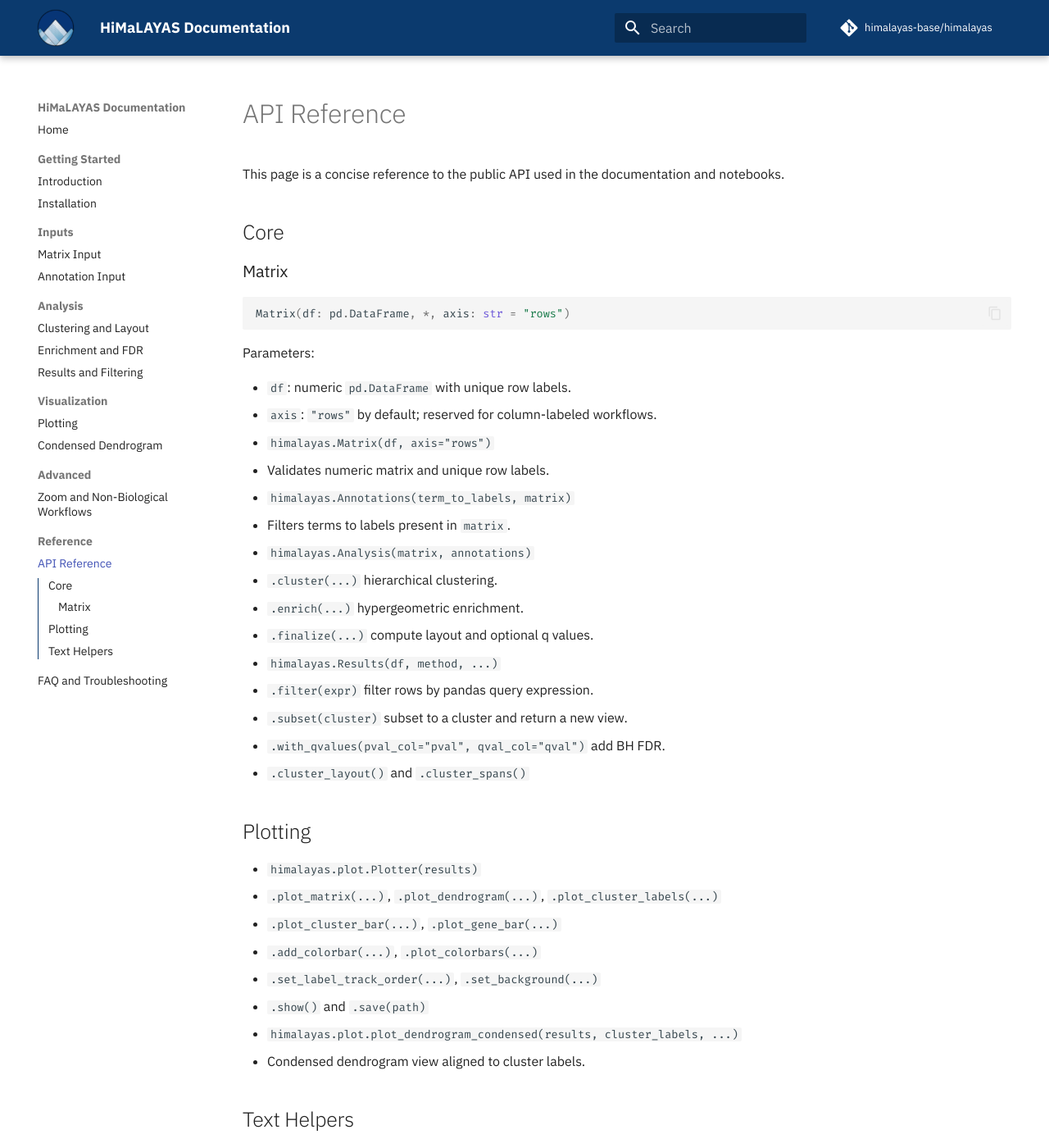
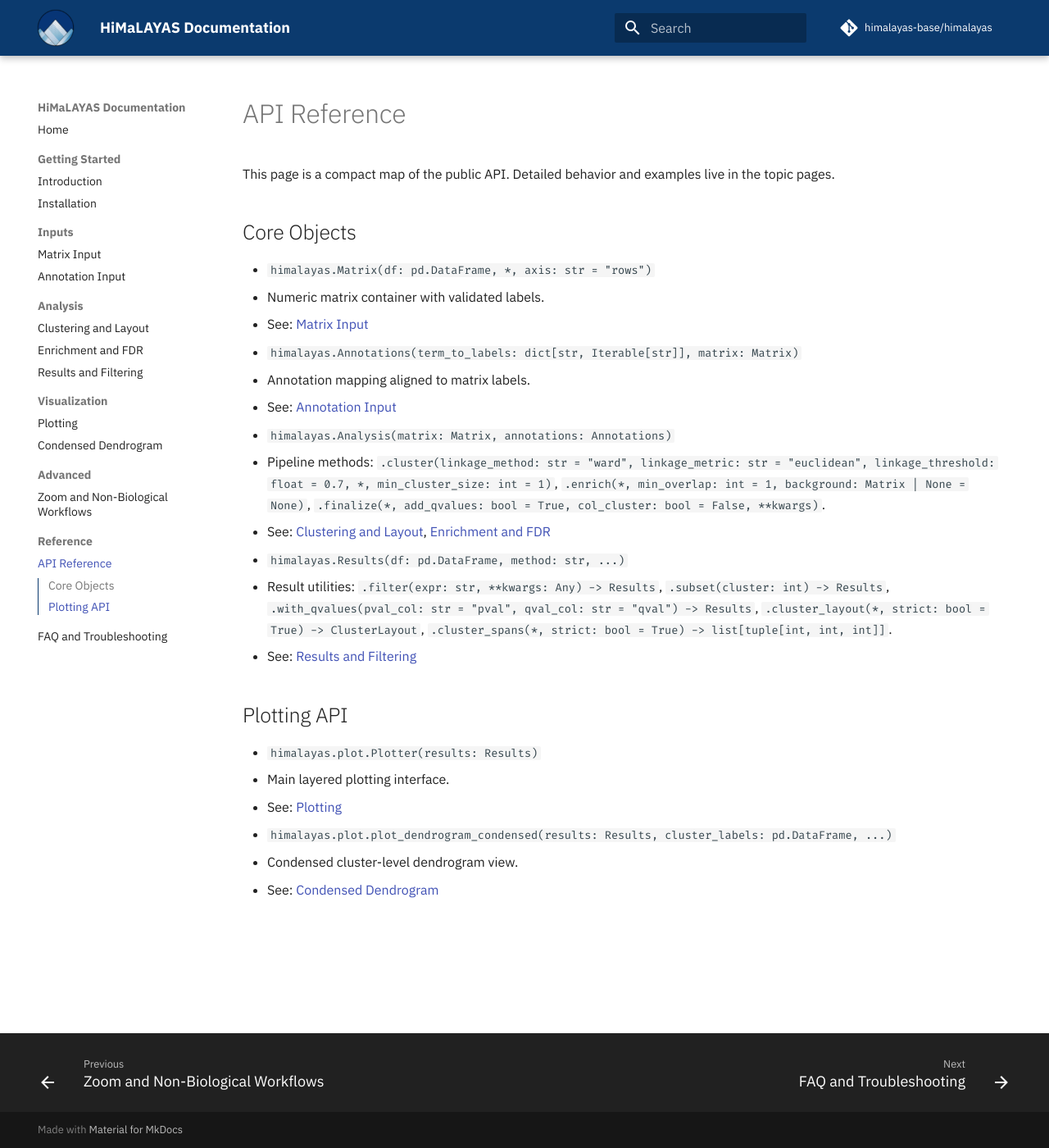
Before and after one commit to himalayas-base/himalayas-docs, an MkDocs documentation site: the page built from docs/10_api_reference.md, in a window 1280 px wide and 1400 px high. Shown: the whole window at 82% size. Built offline with MkDocs 1.6.1 and Material for MkDocs 9.7.7, drawn with Linux system fonts in a browser that asks for light colours; comment, search, counter and statistics services are not loaded; some of the changed text lies outside the part shown.

Commit message:
update docs

````diff
--- a/docs/10_api_reference.md
+++ b/docs/10_api_reference.md
@@ -1,47 +1,31 @@
 # API Reference
 
-This page is a concise reference to the public API used in the documentation and notebooks.
+This page is a compact map of the public API. Detailed behavior and examples live in the topic pages.
 
-## Core
+## Core Objects
 
-### Matrix
+- `himalayas.Matrix(df: pd.DataFrame, *, axis: str = "rows")`
+  - Numeric matrix container with validated labels.
+  - See: [Matrix Input](2_matrix_input.md)
 
-```python
-Matrix(df: pd.DataFrame, *, axis: str = "rows")
-```
+- `himalayas.Annotations(term_to_labels: dict[str, Iterable[str]], matrix: Matrix)`
+  - Annotation mapping aligned to matrix labels.
+  - See: [Annotation Input](3_annotation_input.md)
 
-Parameters:
+- `himalayas.Analysis(matrix: Matrix, annotations: Annotations)`
+  - Pipeline methods: `.cluster(linkage_method: str = "ward", linkage_metric: str = "euclidean", linkage_threshold: float = 0.7, *, min_cluster_size: int = 1)`, `.enrich(*, min_overlap: int = 1, background: Matrix | None = None)`, `.finalize(*, add_qvalues: bool = True, col_cluster: bool = False, **kwargs)`.
+  - See: [Clustering and Layout](4_clustering.md), [Enrichment and FDR](5_enrichment.md)
 
-- `df`: numeric `pd.DataFrame` with unique row labels.
-- `axis`: `"rows"` by default; reserved for column-labeled workflows.
+- `himalayas.Results(df: pd.DataFrame, method: str, ...)`
+  - Result utilities: `.filter(expr: str, **kwargs: Any) -> Results`, `.subset(cluster: int) -> Results`, `.with_qvalues(pval_col: str = "pval", qval_col: str = "qval") -> Results`, `.cluster_layout(*, strict: bool = True) -> ClusterLayout`, `.cluster_spans(*, strict: bool = True) -> list[tuple[int, int, int]]`.
+  - See: [Results and Filtering](6_results.md)
 
-- `himalayas.Matrix(df, axis="rows")`
-  - Validates numeric matrix and unique row labels.
-- `himalayas.Annotations(term_to_labels, matrix)`
-  - Filters terms to labels present in `matrix`.
-- `himalayas.Analysis(matrix, annotations)`
-  - `.cluster(...)` hierarchical clustering.
-  - `.enrich(...)` hypergeometric enrichment.
-  - `.finalize(...)` compute layout and optional q values.
-- `himalayas.Results(df, method, ...)`
-  - `.filter(expr)` filter rows by pandas query expression.
-  - `.subset(cluster)` subset to a cluster and return a new view.
-  - `.with_qvalues(pval_col="pval", qval_col="qval")` add BH FDR.
-  - `.cluster_layout()` and `.cluster_spans()`
+## Plotting API
 
-## Plotting
+- `himalayas.plot.Plotter(results: Results)`
+  - Main layered plotting interface.
+  - See: [Plotting](7_plotting.md)
 
-- `himalayas.plot.Plotter(results)`
-  - `.plot_matrix(...)`, `.plot_dendrogram(...)`, `.plot_cluster_labels(...)`
-  - `.plot_cluster_bar(...)`, `.plot_gene_bar(...)`
-  - `.add_colorbar(...)`, `.plot_colorbars(...)`
-  - `.set_label_track_order(...)`, `.set_background(...)`
-  - `.show()` and `.save(path)`
-
-- `himalayas.plot.plot_dendrogram_condensed(results, cluster_labels, ...)`
-  - Condensed dendrogram view aligned to cluster labels.
-
-## Text Helpers
-
-- `himalayas.text.summarize_terms(words, weights=None, max_words=6)`
-- `himalayas.text.summarize_clusters(df, label_mode="compressed", label_col="term_name")`
+- `himalayas.plot.plot_dendrogram_condensed(results: Results, cluster_labels: pd.DataFrame, ...)`
+  - Condensed cluster-level dendrogram view.
+  - See: [Condensed Dendrogram](8_condensed_dendrogram.md)
````
Also changed, not shown: docs/6_results.md (+47 -2 lines), docs/9_advanced_workflows.md (+6 -0 lines), docs/index.md (+1 -1 lines).
